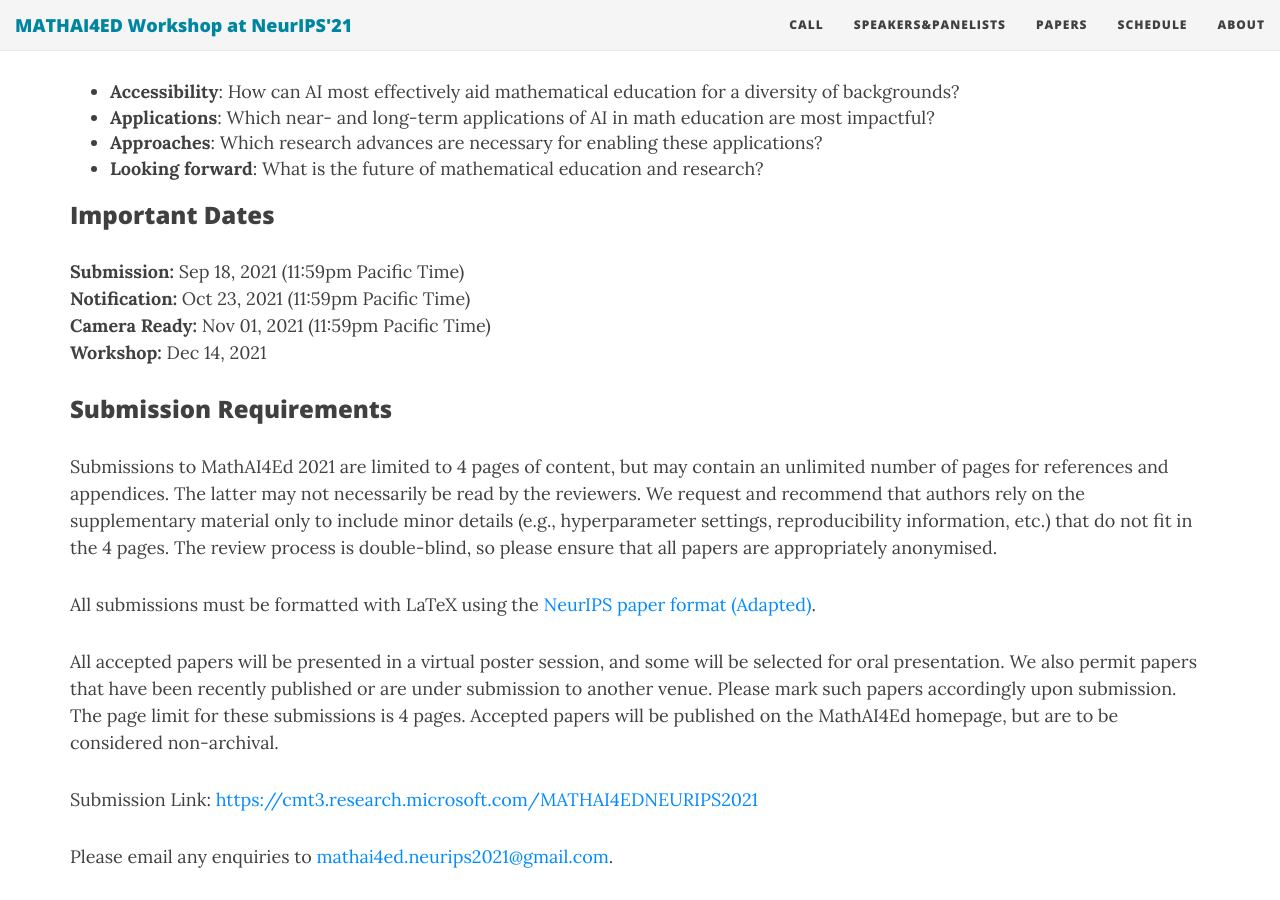
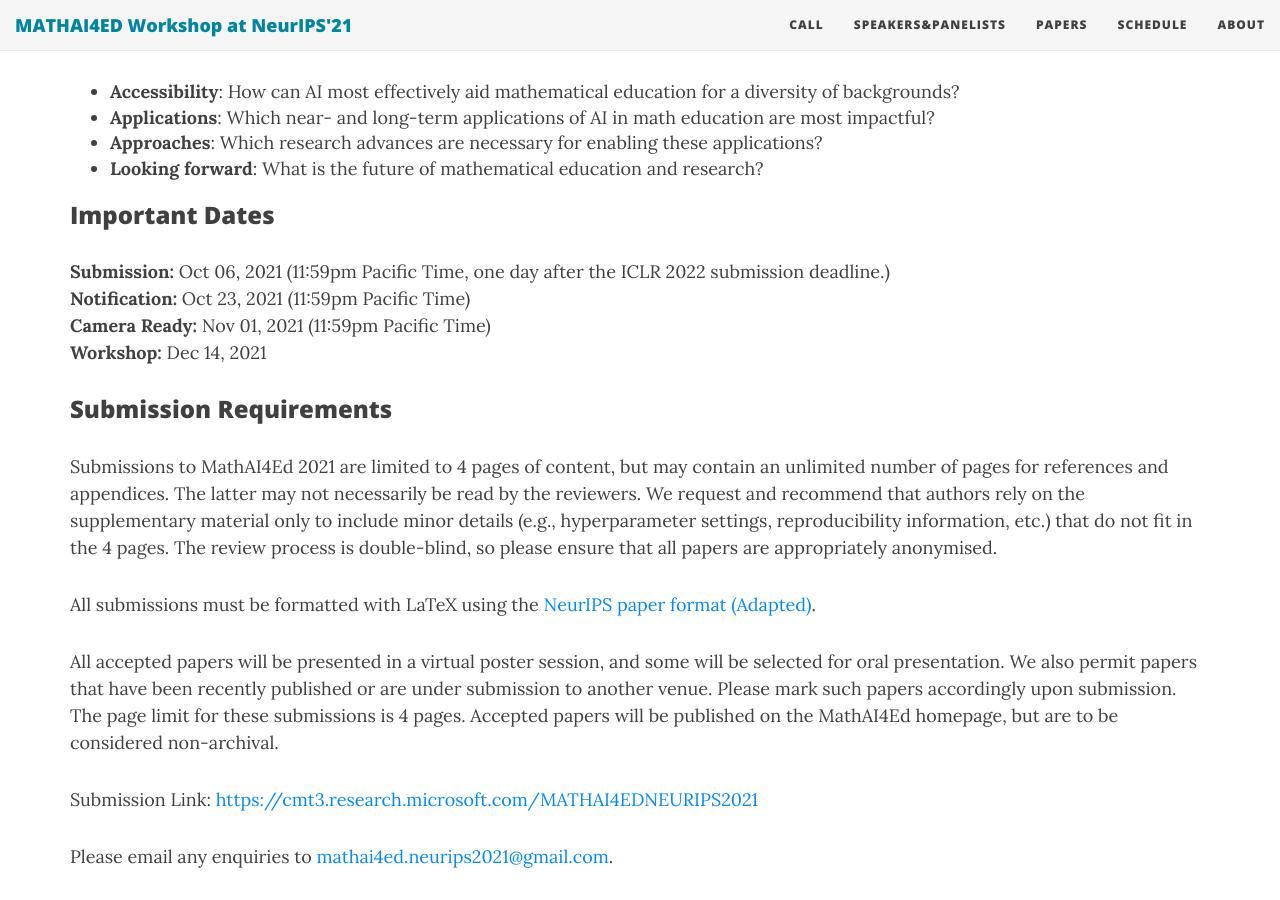
Before and after one commit to mathai4ed/mathai4ed.github.io, a Jekyll site: the page built from cfp.md, in a window 1280 px wide and 900 px high, scrolled down 847 px. Built offline with Jekyll 4.4.1, drawn with Linux system fonts in a browser that asks for light colours; nearby versions of some CDN libraries.

Commit message:
update the date

```diff
--- a/_data/pc.yml
+++ b/_data/pc.yml
@@ -2,6 +2,7 @@ people: [
 "Somak Aditya",
 "Aida Amini",
 "Qingxing Cao",
+"Francois	Charton",
 "Jiaqi Chen",
 "Navin Goyal",
 "Jan Jakubuv",
@@ -13,6 +14,7 @@ people: [
 "Markus	Rabe",
 "Lei Shi",
 "Sean Welleck",
+"Peter West",
 "Minchao Wu",
 "Yuhuai Tony Wu",
 ]
--- a/cfp.md
+++ b/cfp.md
@@ -58,7 +58,7 @@ We are also interested in works on other problems that integrate mathematical AI
 ### Important Dates
 
 <!--{% include dates.md %} <a href="{site.url}/2020/img/KR2ML2020_template.zip">NeurIPS paper format (adapted)</a>. -->
-**Submission:** Sep 18, 2021 (11:59pm Pacific Time) <br>
+**Submission:** Oct 06, 2021 (11:59pm Pacific Time, one day after the ICLR 2022 submission deadline.) <br>
 **Notification:** Oct 23, 2021 (11:59pm Pacific Time) <br>
 **Camera Ready:** Nov 01, 2021 (11:59pm Pacific Time) <br>
 **Workshop:** Dec 14, 2021
```
